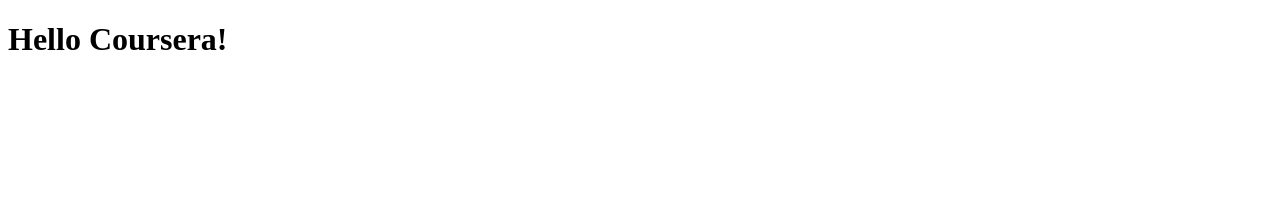
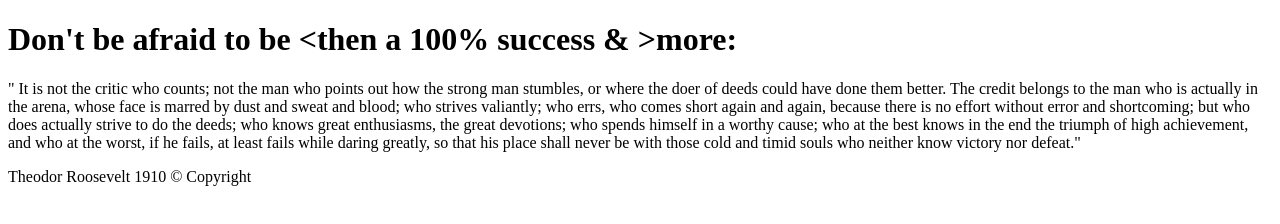
Before and after one commit to zhalnerchyk/coursera-test, a plain HTML site: page site/index.html in a window 1280 px wide. Drawn offline with Linux system fonts and the light colour scheme.

Commit message:
My Second page

```diff
--- a/site/index.html
+++ b/site/index.html
@@ -6,6 +6,17 @@
 	<title>Hello Coursera!</title>
 </head>
 <body>
-	<h1>Hello Coursera!</h1>
+	<h1>Don't be afraid to be &lt;then a 100% success &amp; &gt;more:</h1>
+	<p>
+		 &quot; It is not the critic who counts; not the man who points out how the strong man stumbles,
+  or where the doer of deeds could have done them better. The credit belongs to the man who is actually
+  in the arena, whose face is marred by dust and sweat and blood; who strives valiantly; who errs, who
+  comes short again and again, because there is no effort without error and shortcoming; but who does
+  actually strive to do the deeds; who knows great enthusiasms, the great devotions; who spends himself
+  in a worthy cause; who at the best knows in the end the triumph of high achievement, and who at the
+  worst, if he fails, at least fails while daring greatly, so that his place shall never be with those
+  cold and timid souls who neither know victory&nbsp;nor&nbsp;defeat.&quot;
+	</p>
+	<p>Theodor Roosevelt 1910 &copy; Copyright</p>
 </body>
 </html>
```
Also changed, not shown: site/example/index.html (added, +11 -0 lines).
